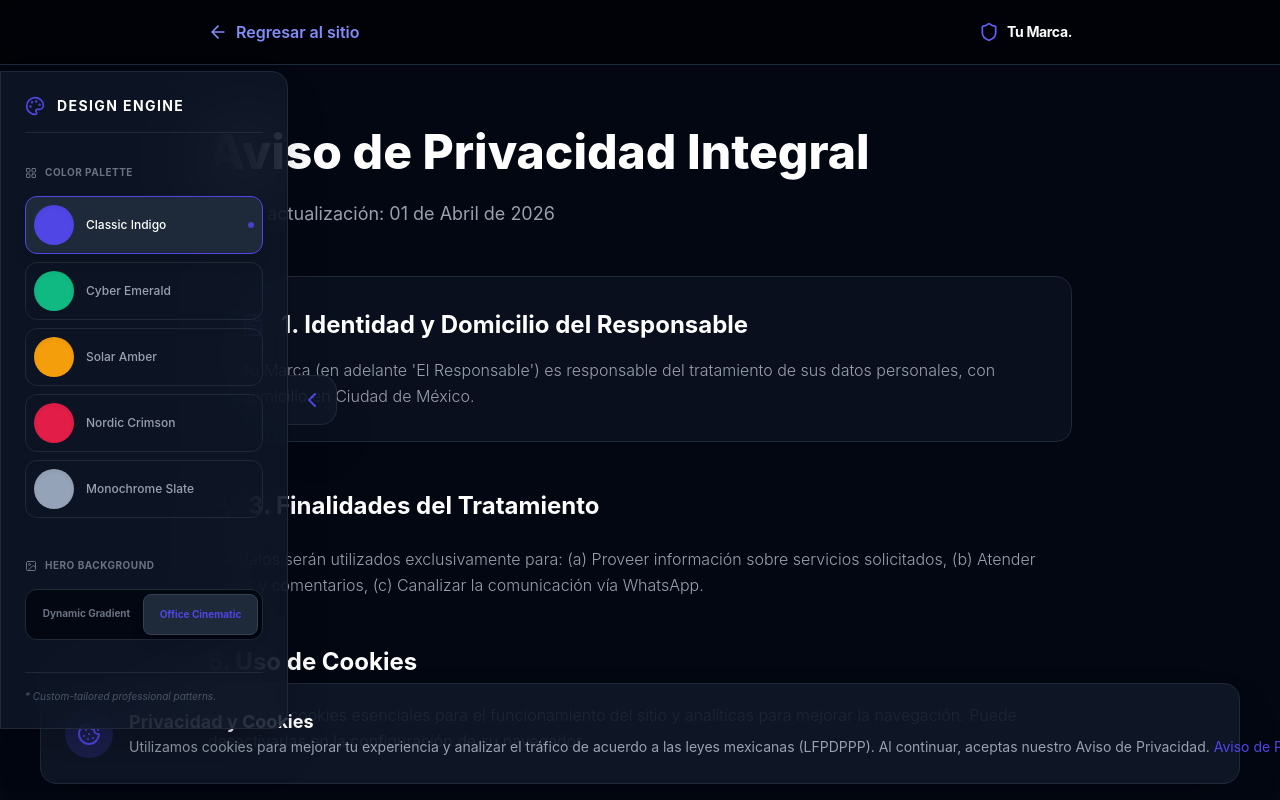
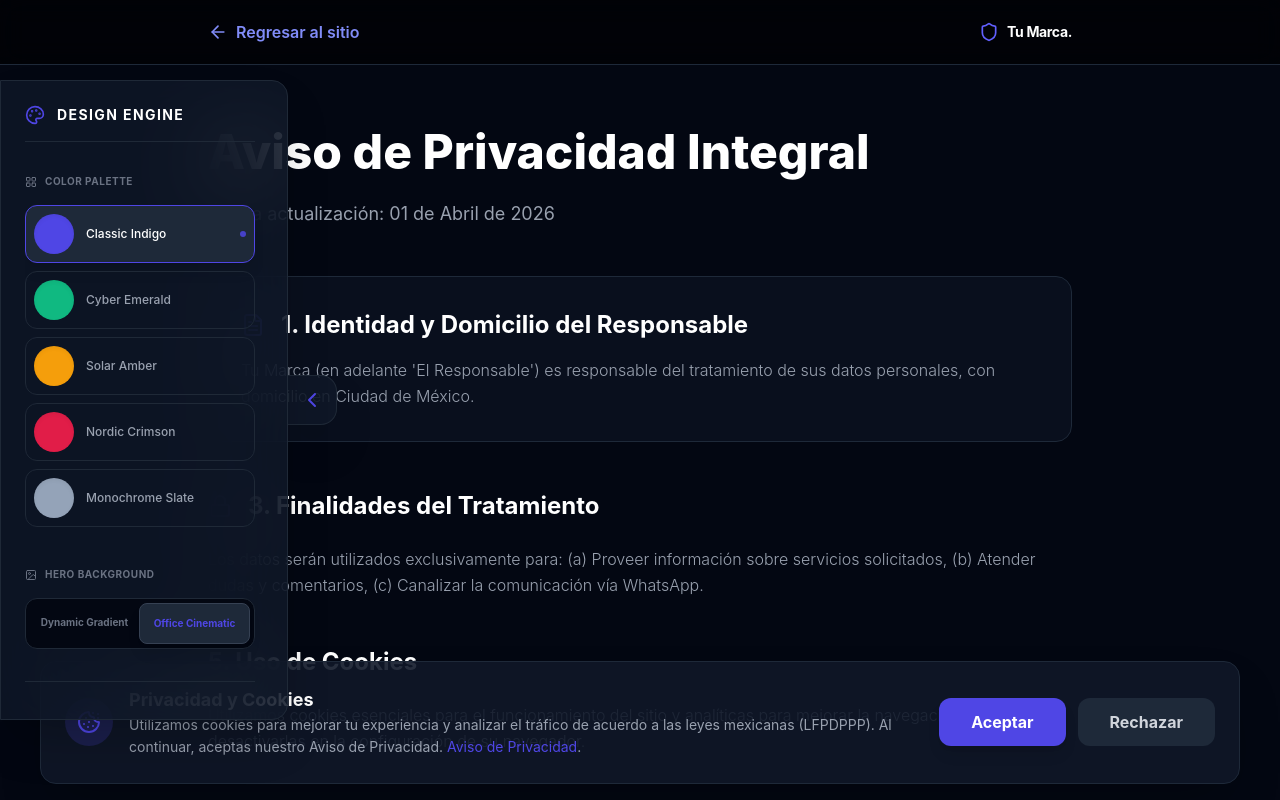
Before and after one commit to felipemiramontesr/starterkit, a React (Vite) app in the folder frontend/: page /politicas in a window 1280 px wide. Shown: the top 800 px of the page. Built offline with nearby package versions, Linux system fonts and the light colour scheme.

Commit message:
V0.11.3_ui_precision_refinement_v11_4

```diff
--- a/frontend/src/components/common/CookieBanner.tsx
+++ b/frontend/src/components/common/CookieBanner.tsx
@@ -34,7 +34,7 @@ export const CookieBanner = ({ onVisibilityChange }: CookieBannerProps): ReactEl
           </div>
           <div>
             <h4 className="text-white font-bold text-lg">{t('cookies.title')}</h4>
-            <p className="text-gray-400 text-sm leading-relaxed md:whitespace-nowrap">
+            <p className="text-gray-400 text-sm leading-relaxed whitespace-normal text-left">
               {t('cookies.text')}{' '}
               <Link to="/politicas" className="text-[var(--primary)]">{t('cookies.link')}</Link>.
             </p>
--- a/frontend/src/components/common/DesignPanel.tsx
+++ b/frontend/src/components/common/DesignPanel.tsx
@@ -9,7 +9,10 @@ import { useDesignSystem, type Palette } from '../../hooks/useDesignSystem';
  */
 export const DesignPanel = () => {
   const { palette, setPalette, bgType, setBgType, palettes } = useDesignSystem();
-  const [isOpen, setIsOpen] = useState(true);
+  const [isOpen, setIsOpen] = useState(() => {
+    if (typeof window === 'undefined') return true;
+    return window.innerWidth >= 1280;
+  });
 
   const paletteNames: Record<Palette, string> = {
     indigo: 'Classic Indigo',
@@ -29,7 +32,7 @@ export const DesignPanel = () => {
 
   return (
     <div
-      className={`fixed left-0 top-1/2 -translate-y-1/2 z-[110] transition-all duration-500 ease-in-out flex flex-row-reverse items-center ${
+      className={`fixed left-0 top-28 xl:top-1/2 -translate-y-1/2 z-[140] transition-all duration-500 ease-in-out flex flex-row-reverse items-center ${
         isOpen ? 'translate-x-0' : '-translate-x-[calc(100%-48px)]'
       }`}
     >
@@ -50,7 +53,8 @@ export const DesignPanel = () => {
       </button>
 
       {/* Main Panel Content */}
-      <div className="w-72 bg-gray-900/80 backdrop-blur-2xl border border-[var(--border-primary)] p-6 shadow-2xl rounded-r-2xl overflow-hidden">
+      <div className="w-72 bg-gray-900/80 backdrop-blur-2xl border border-[var(--border-primary)] p-6 shadow-2xl rounded-r-2xl overflow-hidden max-h-[calc(100vh-160px)] flex flex-col">
+        <div className="flex-1 overflow-y-auto pr-2 custom-scrollbar">
           <div className="flex items-center gap-3 mb-8 border-b border-[var(--border-primary)] pb-4">
             <PaletteIcon className="w-5 h-5 text-[var(--primary)]" />
             <h3 className="text-sm font-bold uppercase tracking-widest text-white">Design Engine</h3>
@@ -126,5 +130,6 @@ export const DesignPanel = () => {
           </div>
         </div>
       </div>
+    </div>
   );
 };
--- a/frontend/src/components/layout/Navbar.tsx
+++ b/frontend/src/components/layout/Navbar.tsx
@@ -42,7 +42,7 @@ export const Navbar = (): ReactElement => {
 
   return (
     <nav
-      className={`fixed top-0 left-0 right-0 z-[120] transition-all duration-300 ${
+      className={`fixed top-0 left-0 right-0 z-[150] transition-all duration-300 ${
         isScrolled
           ? 'bg-gray-900/80 backdrop-blur-md shadow-lg'
           : 'bg-transparent'
--- a/package.json
+++ b/package.json
@@ -2,7 +2,7 @@
   "name": "starterkit-monorepo",
   "private": true,
   "type": "module",
-  "version": "0.11.2",
+  "version": "0.11.3",
   "workspaces": [
     "frontend",
     "backend"
```
Also changed, not shown: 1 other file (tests, documents, lock files or other folders). Lines whose indentation alone changed are shown as unchanged.
